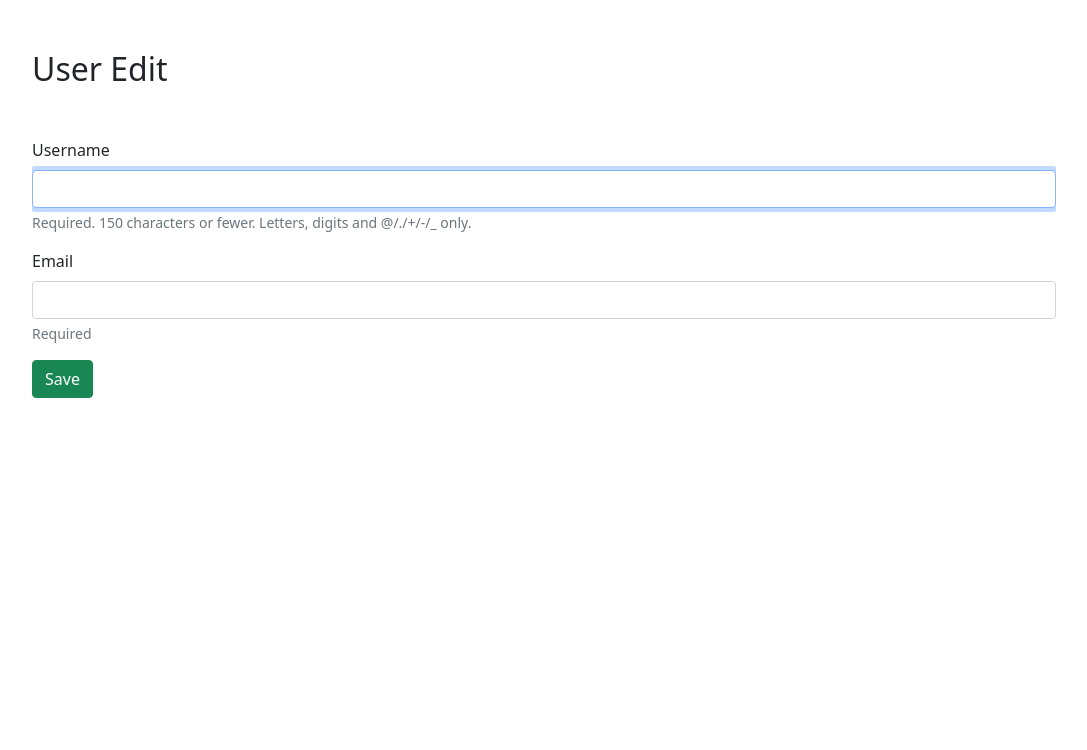
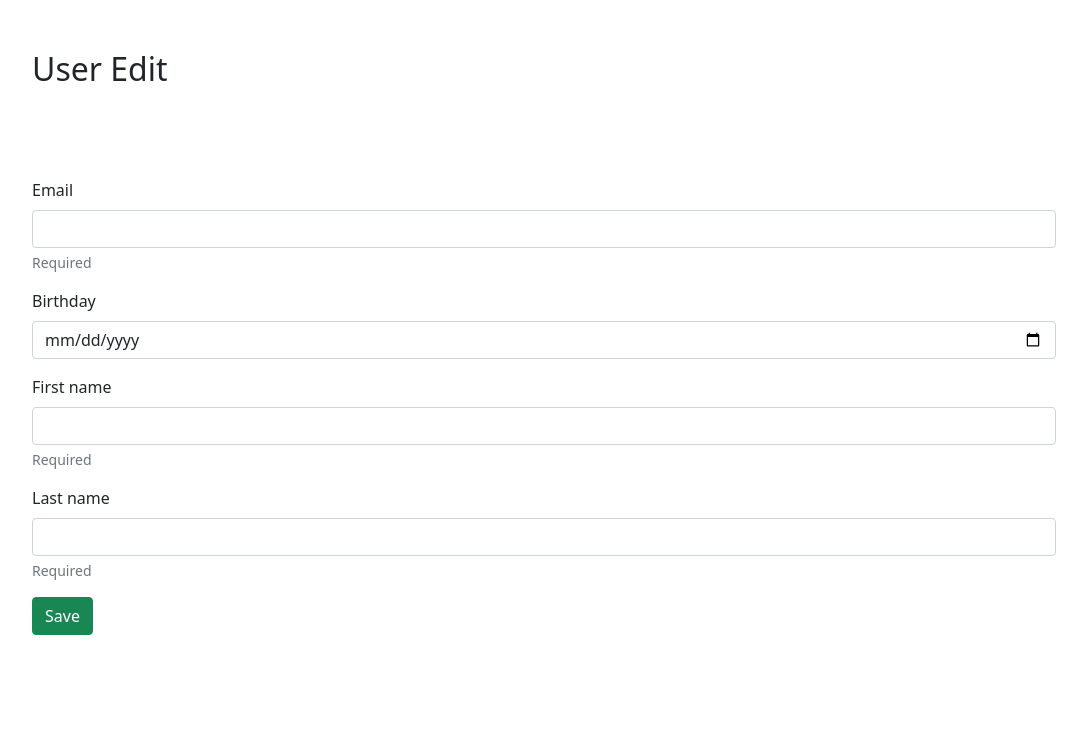
Before and after one commit to GurevichVarvara/GameMuster, a Django app: template studentLabTask/users/templates/users/user_update_form.html in a window 1280 px wide. Shown: the part 62-812 px from the top of the page, without its empty margins (96-1183 px from the left). Run offline with Django 3.2, Linux system fonts and the light colour scheme; the template is opened without the code that fills it: values that come from a table or form of the project are taken from there, others are empty; some libraries are stand-ins or nearby versions.

Commit message:
Add more fields to the edit page

```diff
--- a/studentLabTask/users/forms.py
+++ b/studentLabTask/users/forms.py
@@ -7,11 +7,14 @@ class DateInput(forms.DateInput):
     input_type = 'date'
 
 
-class SignupForm(UserCreationForm):
+class BaseUserForm(forms.Form):
     email = forms.EmailField(max_length=200, required=True, help_text='Required')
     first_name = forms.CharField(max_length=40, required=True, help_text='Required')
     last_name = forms.CharField(max_length=40, required=True, help_text='Required')
     birthday = forms.DateField(widget=DateInput)
+
+
+class SignupForm(UserCreationForm, BaseUserForm):
 
     class Meta:
         model = User
@@ -22,10 +25,12 @@ class SignupForm(UserCreationForm):
                   'last_name')
 
 
-class UserEditForm(UserChangeForm):
-    email = forms.EmailField(max_length=200, required=True, help_text='Required')
+class UserEditForm(UserChangeForm, BaseUserForm):
 
     class Meta:
         model = User
         fields = ('username',
-                  'email')
+                  'email',
+                  'birthday',
+                  'first_name',
+                  'last_name')
--- a/studentLabTask/users/templates/users/user_update_form.html
+++ b/studentLabTask/users/templates/users/user_update_form.html
@@ -7,6 +7,9 @@
   {% csrf_token %}
   {% include 'users/form_base/input_base.html' with field=form.username %}
   {% include 'users/form_base/input_base.html' with field=form.email %}
+  {% include 'users/form_base/input_base.html' with field=form.birthday %}
+  {% include 'users/form_base/input_base.html' with field=form.first_name %}
+  {% include 'users/form_base/input_base.html' with field=form.last_name %}
   <button class="btn btn-success" type="submit">Save</button>
 </form>
 
--- a/studentLabTask/users/views.py
+++ b/studentLabTask/users/views.py
@@ -13,7 +13,7 @@ from django.views.generic import CreateView, UpdateView
 from datetime import datetime
 
 from users.tokens import EmailConfirmationTokenGenerator
-from users.forms import SignupForm
+from users.forms import SignupForm, UserEditForm
 
 
 def send_confirmation_email(request, form, message):
@@ -59,10 +59,10 @@ def is_user_email_changed(prev_email, form):
 
 
 class UserEditView(UpdateView):
+    form_class = UserEditForm
     model = User
-    fields = ['username', 'email']
+    success_url = reverse_lazy('profile')
     template_name = 'users/user_update_form.html'
-    success_url = reverse_lazy('profile')
 
     def form_valid(self, form):
         if is_user_email_changed(self.get_object().email,
```
